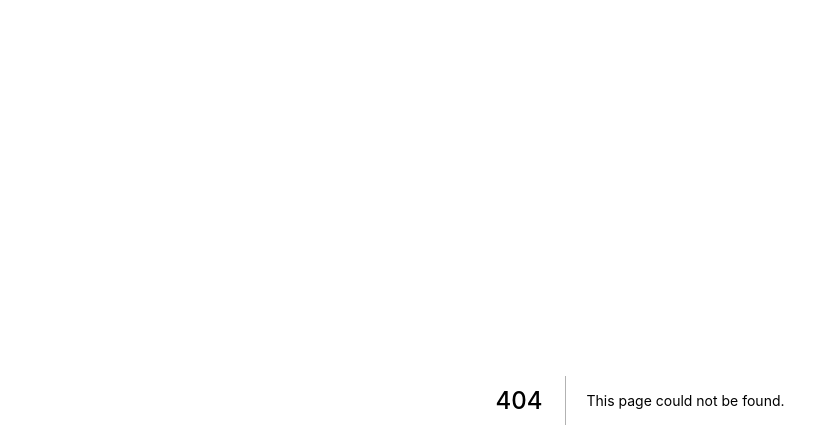
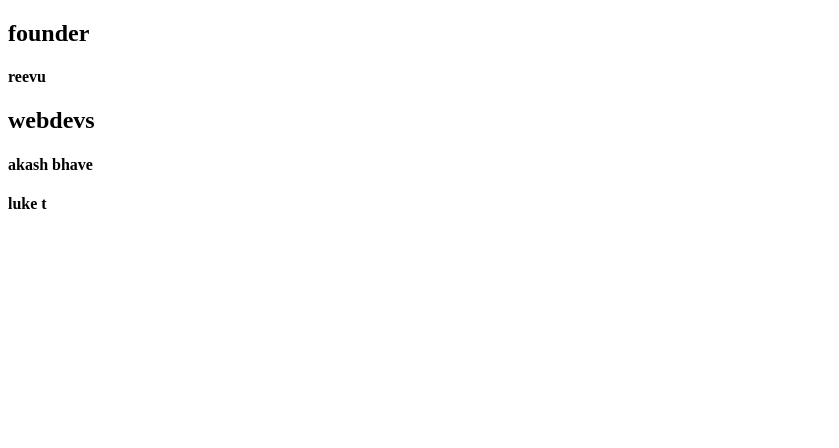
Before and after one commit to fighting-covid/website, a Next.js app: page /about in a window 1280 px wide. Before the commit this address had no page. Shown: the top 448 px of the page, without its empty margins (0-839 px from the left). Built offline with nearby package versions, Linux system fonts and the light colour scheme.

Commit message:
Add about page, pulling userdata from yaml file

```diff
--- a/next.config.js
+++ b/next.config.js
@@ -1,6 +1,14 @@
 require('dotenv').config();
 
 module.exports = {
-  env: {
-  },
+  webpack: (config, { isServer }) => {
+    // Fixes npm packages that depend on `fs` module
+    if (!isServer) {
+      config.node = {
+        fs: 'empty'
+      }
+    }
+
+    return config
+  }
 }
--- a/package.json
+++ b/package.json
@@ -9,6 +9,7 @@
   },
   "dependencies": {
     "dotenv": "^8.2.0",
+    "fs": "0.0.1-security",
     "google-spreadsheet": "^3.0.11",
     "js-yaml": "^3.13.1",
     "next": "9.3.4",
--- /dev/null
+++ b/pages/about.js
@@ -0,0 +1,38 @@
+import { useRouter } from 'next/router';
+const yaml = require('js-yaml');
+const fs = require('fs');
+import path from 'path'
+
+const NameTag = ({name}) => {
+  return (
+    <h4>{name}</h4>
+  )
+}
+
+const GroupTag = ({groupName, people}) => {
+  return (
+    <div>
+      <h2>{groupName}</h2>
+      {people.map(person => (
+        <NameTag name={person} />
+      ))}
+    </div>
+  )
+}
+
+const AboutPage = ({peopleData}) => {
+  return (
+    <div>
+      {Object.keys(peopleData).map(group => (
+        <GroupTag groupName={group} people={peopleData[group]} />
+      ))}
+    </div>
+  );
+}
+export async function getStaticProps(){
+  const peoplePath = path.join(process.cwd(), "userdata.yaml")
+  const peopleData = yaml.safeLoad(fs.readFileSync(peoplePath))
+  return {props: {peopleData}};
+}
+
+export default AboutPage
--- /dev/null
+++ b/userdata.yaml
@@ -0,0 +1,6 @@
+---
+founder:
+ - reevu
+webdevs:
+ - akash bhave
+ - luke t
```
Also changed, not shown: 1 other file (tests, documents, lock files or other folders).
